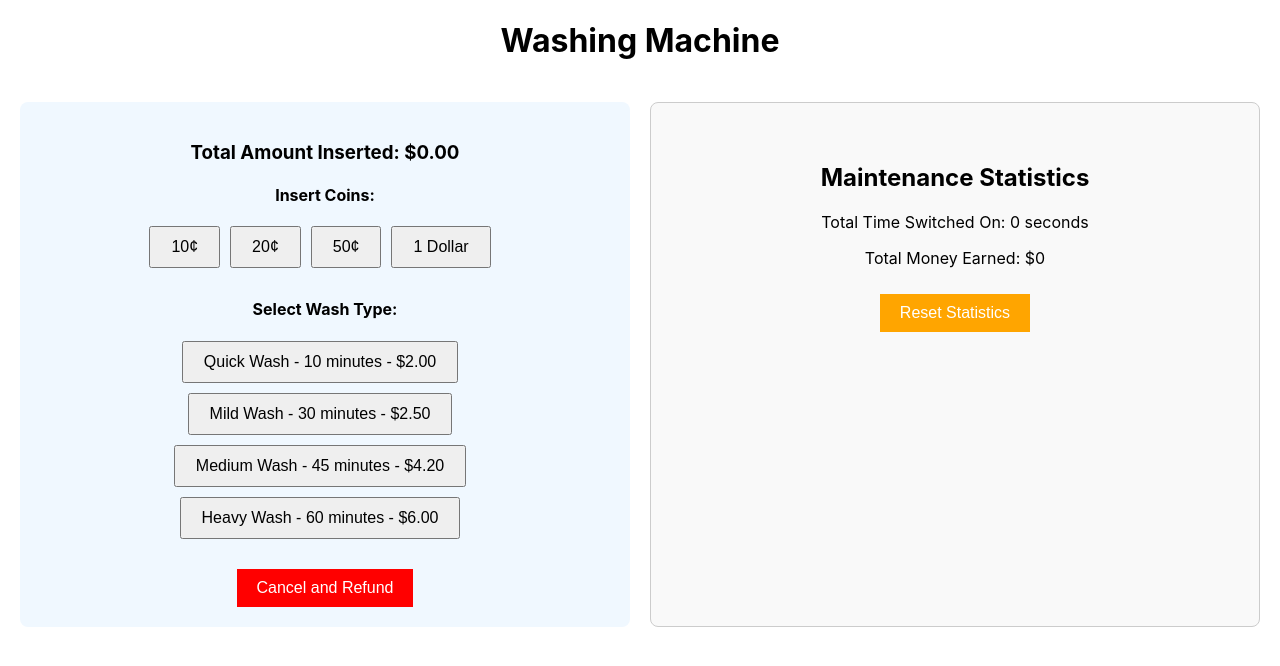
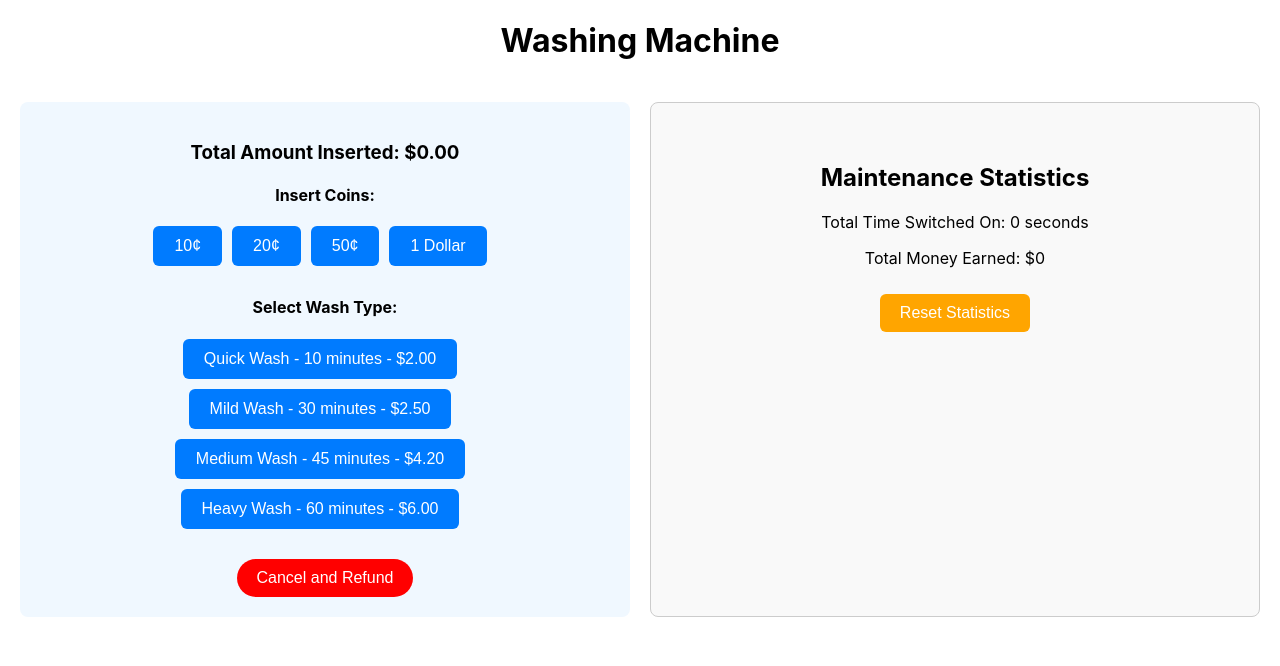
Before and after one commit to terjnh/washing-machine-app, a React (Create React App) app: page / in a window 1280 px wide. Shown: the top 666 px of the page. Built offline with nearby package versions, Linux system fonts and the light colour scheme.

Commit message:
Improved UI

```diff
--- a/public/index.html
+++ b/public/index.html
@@ -2,14 +2,14 @@
 <html lang="en">
   <head>
     <meta charset="utf-8" />
-    <link rel="icon" href="%PUBLIC_URL%/favicon.ico" />
+    <link rel="icon" href="%PUBLIC_URL%/wmlogo.png" />
     <meta name="viewport" content="width=device-width, initial-scale=1" />
     <meta name="theme-color" content="#000000" />
     <meta
       name="description"
       content="Web site created using create-react-app"
     />
-    <link rel="apple-touch-icon" href="%PUBLIC_URL%/logo192.png" />
+    <link rel="apple-touch-icon" href="%PUBLIC_URL%/wmlogo.png" />
     <!--
       manifest.json provides metadata used when your web app is installed on a
       user's mobile device or desktop. See https://developers.google.com/web/fundamentals/web-app-manifest/
@@ -24,7 +24,7 @@
       work correctly both with client-side routing and a non-root public URL.
       Learn how to configure a non-root public URL by running `npm run build`.
     -->
-    <title>React App</title>
+    <title>Washing Machine Design</title>
   </head>
   <body>
     <noscript>You need to enable JavaScript to run this app.</noscript>
--- a/src/App.css
+++ b/src/App.css
@@ -61,27 +61,42 @@
 }
 
 .coin-button {
+  border-radius: 6px;
+  border-width: 1px;
   margin-right: 10px;
   margin-bottom: 10px;
   padding: 10px 20px;
   font-size: 16px;
+  background-color: #007bff; /* Default background color */
+  color: white; /* Default text color */
+  border: 1px solid transparent; /* To maintain border when pressed */
+  transition: background-color 0.3s, transform 0.1s, box-shadow 0.1s;
+}
+.coin-button:active {
+  background-color: #0056b3; /* Darker background color when pressed */
+  transform: scale(0.98); /* Slightly shrink the button */
+  box-shadow: 0 4px 6px rgba(0, 0, 0, 0.1); /* Add shadow to give a pressed effect */
 }
 
 .cancel-button {
   margin-top: 20px;
+  border-radius: 99px; /* Fully rounded corners */
   padding: 10px 20px;
   font-size: 16px;
-  background-color: red;
-  color: white;
-  border: none;
-  cursor: pointer;
-  transition: opacity 0.3s ease; /* Smooth transition for opacity */
+  background-color: red; /* Background color */
+  color: white; /* Text color */
+  border: none; /* No border */
+  cursor: pointer; /* Pointer cursor on hover */
+  transition: background-color 0.3s ease, transform 0.1s ease, opacity 0.3s ease; /* Smooth transitions */
 }
-
-/* Style for the button when it is disabled */
 .cancel-button:disabled {
   opacity: 0.5; /* Make the button semi-transparent */
   cursor: not-allowed; /* Change cursor to indicate it's disabled */
+}
+.cancel-button:active {
+  background-color: darkred; /* Darker background color when pressed */
+  transform: scale(0.98); /* Slightly shrink the button */
+  box-shadow: 0 2px 4px rgba(0, 0, 0, 0.2); /* Add shadow to give a pressed effect */
 }
 
 .reset-button {
@@ -92,4 +107,16 @@
   border: none;
   cursor: pointer;
   margin-top: 10px;
+  border-radius: 6px;
+  transition: background-color 0.3s ease, transform 0.1s ease,
+    box-shadow 0.3s ease;
 }
+.reset-button:disabled {
+  opacity: 0.5;
+  cursor: not-allowed;
+}
+.reset-button:active {
+  background-color: darkorange;
+  transform: scale(0.98);
+  box-shadow: 0 2px 4px rgba(0, 0, 0, 0.2);
+}
--- a/src/App.js
+++ b/src/App.js
@@ -34,20 +34,15 @@ function App() {
 
   useEffect(() => {
     if (isWashing) {
-      // Start the timer for washing
-      // washTimerRef.current = setInterval(() => {
-      //   console.log("setElapsedTime---useEffect(isWashing)");
-      //   setElapsedTime((prevTime) => prevTime + 1); // Increment elapsed time by 1 second
-      // }, 1000);
-
-      // Start the maintenance timer
+      // Start the maintenance timer - 1000ms between each execution
       maintenanceTimerRef.current = setInterval(() => {
         updateTotalTimeSwitchedOn(1);
         setTotalTimeSwitchedOn((prev) => prev + 1);
       }, 1000);
     } else {
-      clearInterval(washTimerRef.current); // Clear the washing timer when washing stops
-      clearInterval(maintenanceTimerRef.current); // Clear the maintenance timer when washing stops
+      // clear the timers when washing stops
+      clearInterval(washTimerRef.current);
+      clearInterval(maintenanceTimerRef.current);
     }
 
     return () => {
@@ -57,7 +52,6 @@ function App() {
   }, [isWashing]);
 
   const handleStartWashing = (wash) => {
-    console.log("setElapsedTime(0)");
     setElapsedTime(0); // Reset elapsed time at the start of a new wash
     startWashingProcess(
       wash.duration,
```
Also changed, not shown: public/logo512.png (deleted), public/wmlogo.png (added).
